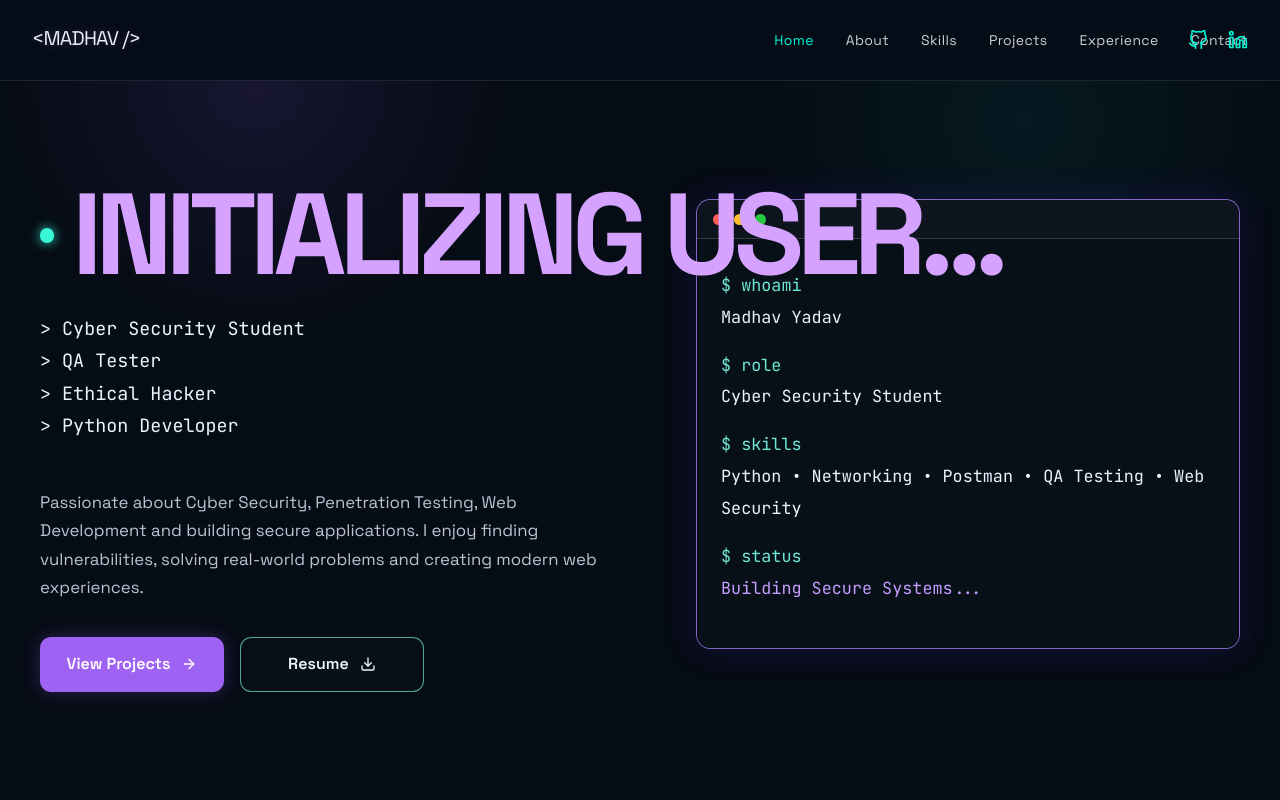
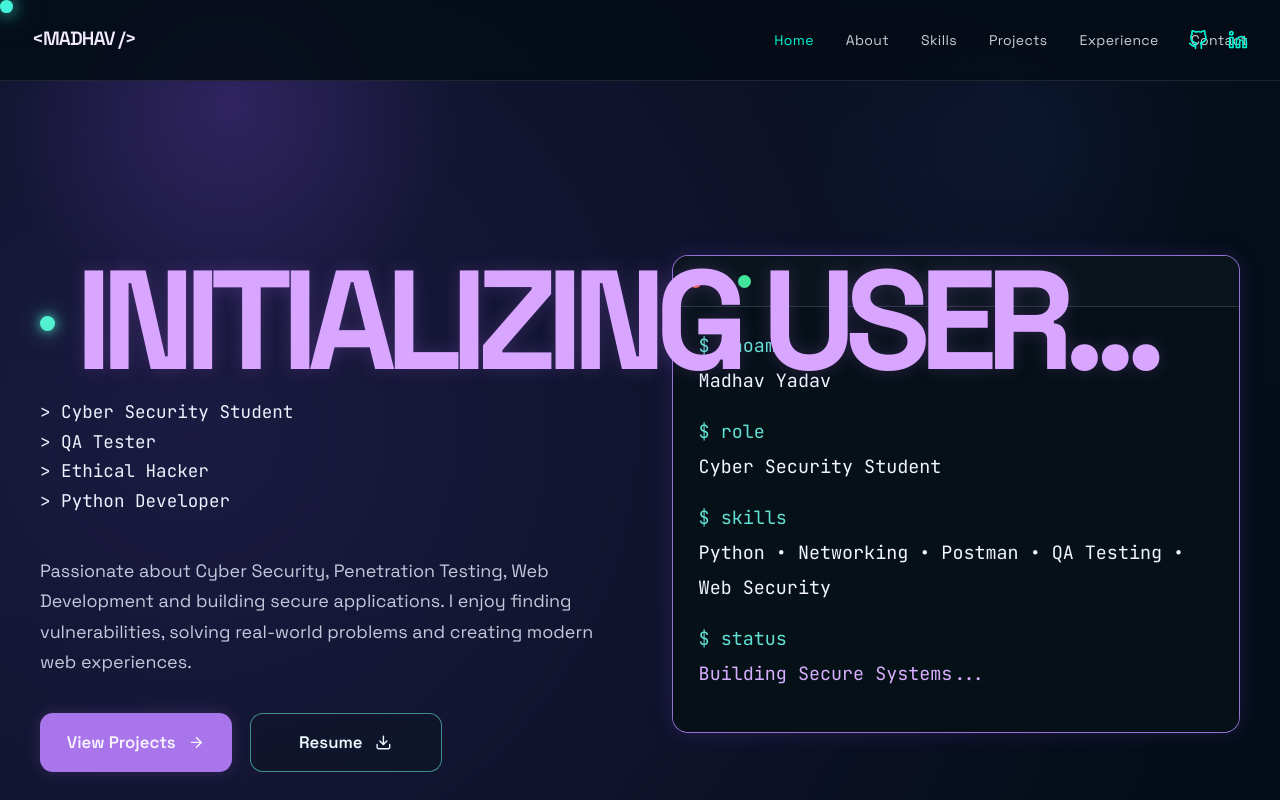
Before and after one commit to phionex-ha21/Portfolio, a React app: page / in a window 1280 px wide. Shown: the top 800 px of the page. Built offline with nearby package versions, Linux system fonts and the light colour scheme; the HTML template or start-up script is replaced by a standard one.

Commit message:
Refine portfolio to match reference design

```diff
--- a/src/App.jsx
+++ b/src/App.jsx
@@ -1,3 +1,4 @@
+import CustomCursor from "./components/CustomCursor";
 import Navbar from "./components/Navbar";
 import Hero from "./components/Hero";
 import About from "./components/About";
@@ -9,6 +10,9 @@ import Footer from "./components/Footer";
 
 function App() {
   return (
+    <>
+      <CustomCursor />
+
       <div className="app-shell">
         <Navbar />
 
@@ -40,6 +44,7 @@ function App() {
 
         <Footer />
       </div>
+    </>
   );
 }
 
--- a/src/components/CustomCursor.jsx
+++ b/src/components/CustomCursor.jsx
@@ -1,47 +1,28 @@
 import { useEffect, useState } from "react";
-import { motion } from "framer-motion";
 
 export default function CustomCursor() {
-  const [position, setPosition] = useState({
-    x: 0,
-    y: 0,
-  });
+  const [position, setPosition] = useState({ x: 0, y: 0 });
 
   useEffect(() => {
-    const move = (e) => {
+    const handleMove = (event) => {
       setPosition({
-        x: e.clientX,
-        y: e.clientY,
+        x: event.clientX,
+        y: event.clientY,
       });
     };
 
-    window.addEventListener("mousemove", move);
+    window.addEventListener("pointermove", handleMove);
 
-    return () => window.removeEventListener("mousemove", move);
+    return () => window.removeEventListener("pointermove", handleMove);
   }, []);
 
   return (
-    <motion.div
-      animate={{
-        x: position.x - 10,
-        y: position.y - 10,
+    <div
+      aria-hidden="true"
+      className="cursor-follower"
+      style={{
+        transform: `translate(${position.x}px, ${position.y}px)`,
       }}
-      transition={{
-        type: "spring",
-        stiffness: 600,
-        damping: 30,
-      }}
-      className="
-      fixed
-      top-0
-      left-0
-      w-5
-      h-5
-      rounded-full
-      bg-secondary
-      pointer-events-none
-      z-[9999]
-      shadow-[0_0_20px_#00F5D4]"
     />
   );
 }
--- a/src/index.css
+++ b/src/index.css
@@ -1,4 +1,4 @@
-@import url('https://fonts.googleapis.com/css2?family=JetBrains+Mono:wght@400;500;600;700&family=Space+Grotesk:wght@400;500;600;700&display=swap');
+@import url('https://fonts.googleapis.com/css2?family=JetBrains+Mono:wght@400;500;600;700&family=Space+Grotesk:wght@300;400;500;600;700&display=swap');
 
 @tailwind base;
 @tailwind components;
@@ -8,15 +8,21 @@
   color-scheme: dark;
 }
 
+* {
+  cursor: none;
+}
+
 html, body {
   @apply bg-onyx text-white font-sans antialiased overflow-x-hidden;
   margin: 0;
   min-height: 100%;
-  cursor: auto;
+  background: #050d18;
 }
 
 body {
-  background: #050d18;
+  background:
+    radial-gradient(circle at 15% 8%, rgba(133, 86, 255, 0.18), transparent 20%),
+    linear-gradient(180deg, #040d18 0%, #040b15 100%);
 }
 
 #root {
@@ -24,30 +30,25 @@ body {
 }
 
 .app-shell {
-  background: #050d18;
+  background: transparent;
   color: #edf3ff;
 }
 
 .hero-shell {
   min-height: 100vh;
-  background: rgba(7, 13, 22, 0.9);
   position: relative;
   overflow: hidden;
+  background: transparent;
+  padding: 5.5rem 1.5rem 0;
 }
 
 .hero-shell::before {
   content: "";
   position: absolute;
   inset: 0;
-  background: radial-gradient(circle at 20% 10%, rgba(153, 90, 255, 0.12), transparent 20%),
-    radial-gradient(circle at 80% 15%, rgba(0, 245, 212, 0.06), transparent 22%);
+  background: radial-gradient(circle at 18% 12%, rgba(147, 86, 255, 0.22), transparent 18%),
+    radial-gradient(circle at 80% 16%, rgba(75, 114, 255, 0.08), transparent 18%);
   pointer-events: none;
-}
-
-.hero-atmosphere,
-.smoke,
-.particle {
-  display: none !important;
 }
 
 .cinematic-brand,
@@ -55,43 +56,52 @@ body {
 .cinematic-title {
   position: relative;
   display: inline-block;
-  letter-spacing: -0.06em;
+  letter-spacing: -0.08em;
   text-transform: uppercase;
-  color: #f5f3ff;
-  text-shadow: 0 0 18px rgba(176, 103, 255, 0.28);
+  color: #f3d7ff;
   font-family: 'Space Grotesk', sans-serif;
   margin: 0;
+}
+
+.cursor-follower {
+  position: fixed;
+  top: 0;
+  left: 0;
+  width: 0.8rem;
+  height: 0.8rem;
+  border-radius: 50%;
+  background: #44f3d9;
+  box-shadow: 0 0 16px rgba(68, 243, 217, 0.9), 0 0 32px rgba(68, 243, 217, 0.5);
+  pointer-events: none;
+  z-index: 9999;
+  transform: translate(-50%, -50%);
 }
 
 .hero-title-block {
   display: flex;
   align-items: center;
-  gap: 1.1rem;
-  margin-top: 2rem;
+  gap: 1.25rem;
+  margin-top: 3rem;
 }
 
 .status-led {
-  width: 0.9rem;
-  height: 0.9rem;
+  width: 0.95rem;
+  height: 0.95rem;
   border-radius: 9999px;
-  background: #3af7d7;
-  box-shadow: 0 0 12px rgba(58, 247, 215, 0.85);
+  background: #52f1d1;
+  box-shadow: 0 0 12px rgba(82, 241, 209, 0.9), 0 0 28px rgba(82, 241, 209, 0.5);
   flex-shrink: 0;
-}
-
-.hero-title-stack {
-  display: flex;
-  align-items: center;
+  margin-top: 0.35rem;
 }
 
 .hero-main-text {
-  display: block;
-  font-size: clamp(4.6rem, 9vw, 12rem);
-  line-height: 0.82;
+  font-size: clamp(6rem, 11vw, 16rem);
+  line-height: 0.8;
   font-weight: 700;
   white-space: nowrap;
-  color: #d5a2ff;
-  text-shadow: none;
+  color: #d8a5ff;
+  letter-spacing: -0.08em;
+  text-shadow: 0 0 18px rgba(184, 116, 255, 0.2);
 }
 
 .header-name-block {
@@ -99,88 +109,89 @@ body {
 }
 
 .header-name {
-  font-size: clamp(1.2rem, 1.55vw, 1.8rem);
+  font-size: clamp(1.2rem, 1.5vw, 2rem);
   line-height: 1;
-  letter-spacing: -0.04em;
+  letter-spacing: -0.05em;
+  font-weight: 600;
   margin: 0;
   white-space: nowrap;
   color: #f2ebff;
-  text-shadow: 0 0 12px rgba(255, 255, 255, 0.2);
 }
 
 .terminal-window {
-  width: min(100%, 34rem);
-  border: 1px solid rgba(171, 130, 255, 0.75);
-  border-radius: 0.9rem;
+  width: min(100%, 37rem);
+  border: 1px solid rgba(186, 140, 255, 0.8);
+  border-radius: 1rem;
   overflow: hidden;
-  background: rgba(11, 17, 25, 0.92);
-  box-shadow: 0 0 34px rgba(106, 41, 255, 0.15);
+  background: rgba(8, 18, 26, 0.84);
+  box-shadow: inset 0 0 12px rgba(180, 124, 255, 0.12), 0 0 20px rgba(141, 81, 255, 0.18);
 }
 
 .terminal-header {
   display: flex;
   align-items: center;
-  gap: 0.6rem;
-  padding: 0.85rem 1rem;
-  background: rgba(15, 22, 32, 0.9);
-  border-bottom: 1px solid rgba(143, 147, 153, 0.3);
+  gap: 0.7rem;
+  height: 3.2rem;
+  padding: 0 1rem;
+  background: rgba(11, 20, 28, 0.9);
+  border-bottom: 1px solid rgba(145, 168, 182, 0.22);
 }
 
 .terminal-dot {
-  width: 0.7rem;
-  height: 0.7rem;
+  width: 0.82rem;
+  height: 0.82rem;
   border-radius: 9999px;
   display: inline-block;
 }
 
-.terminal-dot.red { background: #ff5f57; }
-.terminal-dot.yellow { background: #ffbd2e; }
-.terminal-dot.green { background: #28c840; }
+.terminal-dot.red { background: #f55e57; }
+.terminal-dot.yellow { background: #f3c14f; }
+.terminal-dot.green { background: #3fe899; }
 
 .terminal-body {
-  padding: 1.5rem 1.5rem 1.7rem;
+  padding: 1.35rem 1.6rem 1.5rem;
   font-family: 'JetBrains Mono', monospace;
-  font-size: 1.05rem;
+  font-size: 1.15rem;
   line-height: 1.9;
-  color: #6ee7d7;
-  background: rgba(8, 15, 23, 0.96);
+  color: #6fe7d5;
+  background: rgba(7, 16, 23, 0.96);
 }
 
 .terminal-body p {
   margin: 0;
 }
 
-.terminal-body .terminal-id {
-  color: #6ee7d7;
+.terminal-id {
+  color: #63e0d4;
 }
 
-.terminal-body .terminal-name {
-  color: #e9f3ff;
+.terminal-name {
+  color: #f2f4ff;
 }
 
-.terminal-body .terminal-status {
-  color: #c59dff;
+.terminal-status {
+  color: #d7afff;
 }
 
 .terminal-block {
-  margin: 0.4rem 0 1rem;
+  margin: 0 0 1rem;
 }
 
 .hero-bio {
-  margin-top: 3rem;
-  max-width: 40rem;
-  color: rgba(234, 240, 255, 0.8);
-  font-size: 1.05rem;
+  margin-top: 2.6rem;
+  max-width: 46rem;
+  color: rgba(230, 240, 255, 0.82);
+  font-size: 1.12rem;
   line-height: 1.7;
 }
 
 .hero-list {
-  margin-top: 2rem;
+  margin-top: 1.4rem;
   display: grid;
-  gap: 0.3rem;
+  gap: 0.2rem;
   font-family: 'JetBrains Mono', monospace;
-  color: #eaf4ff;
-  font-size: 1.15rem;
+  color: #ecf3ff;
+  font-size: 1.1rem;
 }
 
 .hero-list span {
@@ -190,7 +201,7 @@ body {
 .btn-row {
   display: flex;
   flex-wrap: wrap;
-  gap: 1rem;
+  gap: 1.1rem;
   margin-top: 2.2rem;
 }
 
@@ -199,37 +210,61 @@ body {
   display: inline-flex;
   align-items: center;
   justify-content: center;
-  gap: 0.7rem;
-  min-width: 11.5rem;
-  padding: 0.9rem 1.5rem;
-  border-radius: 0.7rem;
+  gap: 0.8rem;
+  min-width: 12rem;
+  padding: 1rem 1.6rem;
+  border-radius: 0.8rem;
   font-weight: 600;
-  font-size: 1rem;
+  font-size: 1.05rem;
   text-decoration: none;
   transition: transform 0.2s ease, box-shadow 0.2s ease, opacity 0.2s ease;
 }
 
 .primary-btn {
-  background: rgba(168, 104, 255, 0.95);
-  color: white;
-  box-shadow: 0 0 18px rgba(168, 104, 255, 0.25);
+  background: rgba(184, 128, 255, 0.9);
+  color: #f8f4ff;
+  box-shadow: 0 0 16px rgba(184, 128, 255, 0.18);
 }
 
 .secondary-btn {
-  border: 1px solid rgba(110, 231, 215, 0.7);
-  color: #eaf9ff;
-  background: rgba(10, 19, 26, 0.5);
+  border: 1px solid rgba(86, 194, 180, 0.7);
+  color: #ebf8ff;
+  background: rgba(10, 22, 29, 0.32);
 }
 
 .primary-btn:hover,
 .secondary-btn:hover {
   transform: translateY(-1px);
-  opacity: 0.98;
 }
 
 ::selection {
   background: rgba(110, 231, 215, 0.8);
   color: #07131d;
+}
+
+@media (max-width: 1024px) {
+  .hero-shell {
+    padding-top: 7rem;
+  }
+
+  .hero-title-block {
+    margin-top: 2rem;
+  }
+
+  .hero-main-text {
+    font-size: clamp(4rem, 15vw, 8rem);
+    white-space: normal;
+  }
+}
+
+@media (pointer: coarse) {
+  * {
+    cursor: auto;
+  }
+
+  .cursor-follower {
+    display: none;
+  }
 }
 
 ::-webkit-scrollbar {
@@ -239,8 +274,8 @@ body {
   background: #050d18;
 }
 ::-webkit-scrollbar-thumb {
-  background: #1f2b3b;
+  background: #1a293d;
 }
 ::-webkit-scrollbar-thumb:hover {
-  background: #2bb9a9;
+  background: #2ec7b8;
 }
```
Lines whose indentation alone changed are shown as unchanged.
